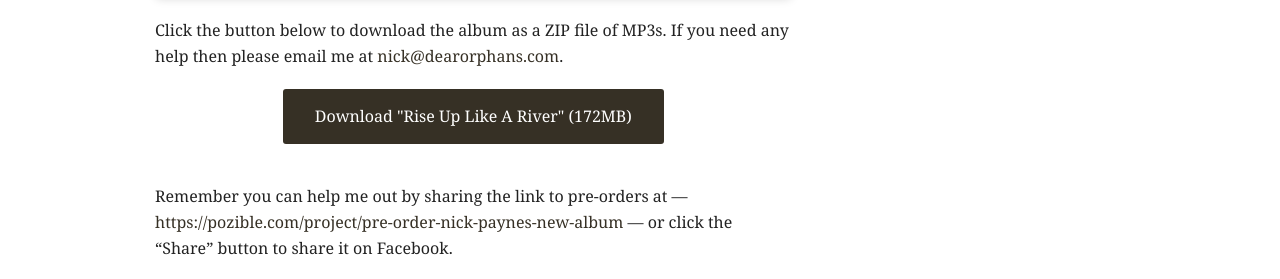
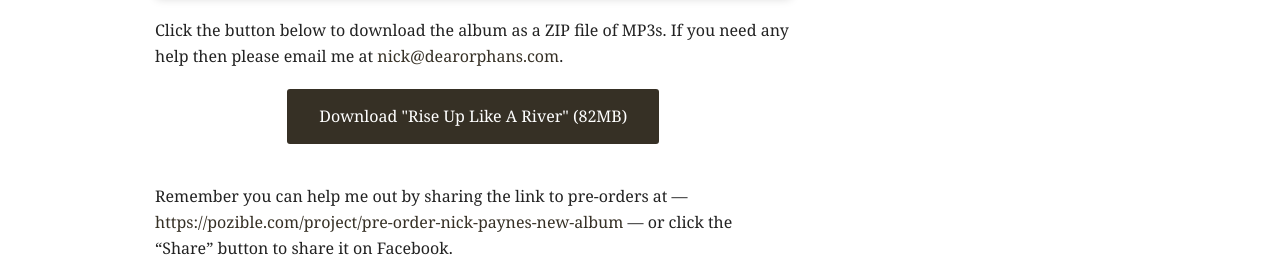
Before and after one commit to nbpayne/dear-orphans, a Jekyll site: the page built from download-nick.md, in a window 1280 px wide. Shown: the part 1033-1312 px from the top of the page. Built offline with Jekyll 4.4.1, drawn with Linux system fonts in a browser that asks for light colours; comment, search, counter and statistics services are not loaded.

Commit message:
Fix copy displaying size of download file.

```diff
--- a/download-nick.md
+++ b/download-nick.md
@@ -26,7 +26,7 @@ display_in_nav: false
 
 Click the button below to download the album as a ZIP file of MP3s. If you need any help then please email me at <a target="_blank" href="mailto:nick@dearorphans.com">nick@dearorphans.com</a>.
 
-<p style="text-align: center;"><a class="button radius" title="Pre-order Nick's album" href="/files/Nick Payne – Rise Up Like A River.zip" onclick="trackOutboundLink('/files/Nick Payne – Rise Up Like A River.zip')">Download "Rise Up Like A River" (172MB)</a></p>
+<p style="text-align: center;"><a class="button radius" title="Pre-order Nick's album" href="/files/Nick Payne – Rise Up Like A River.zip" onclick="trackOutboundLink('/files/Nick Payne – Rise Up Like A River.zip')">Download "Rise Up Like A River" (82MB)</a></p>
 
 Remember you can help me out by sharing the link to pre-orders at --- [https://pozible.com/project/pre-order-nick-paynes-new-album](https://pozible.com/project/pre-order-nick-paynes-new-album){: target="_blank" } --- or click the "Share" button to share it on Facebook.
 
```
